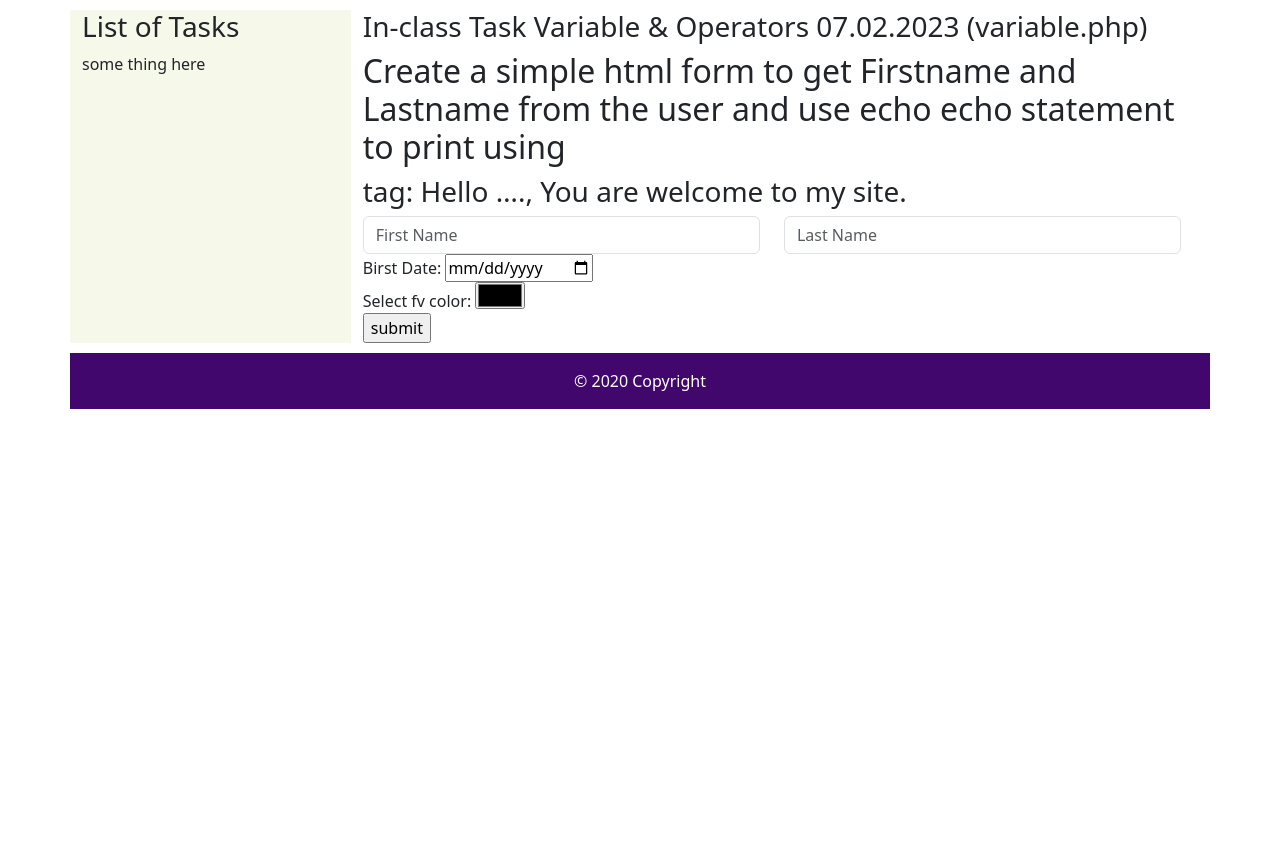
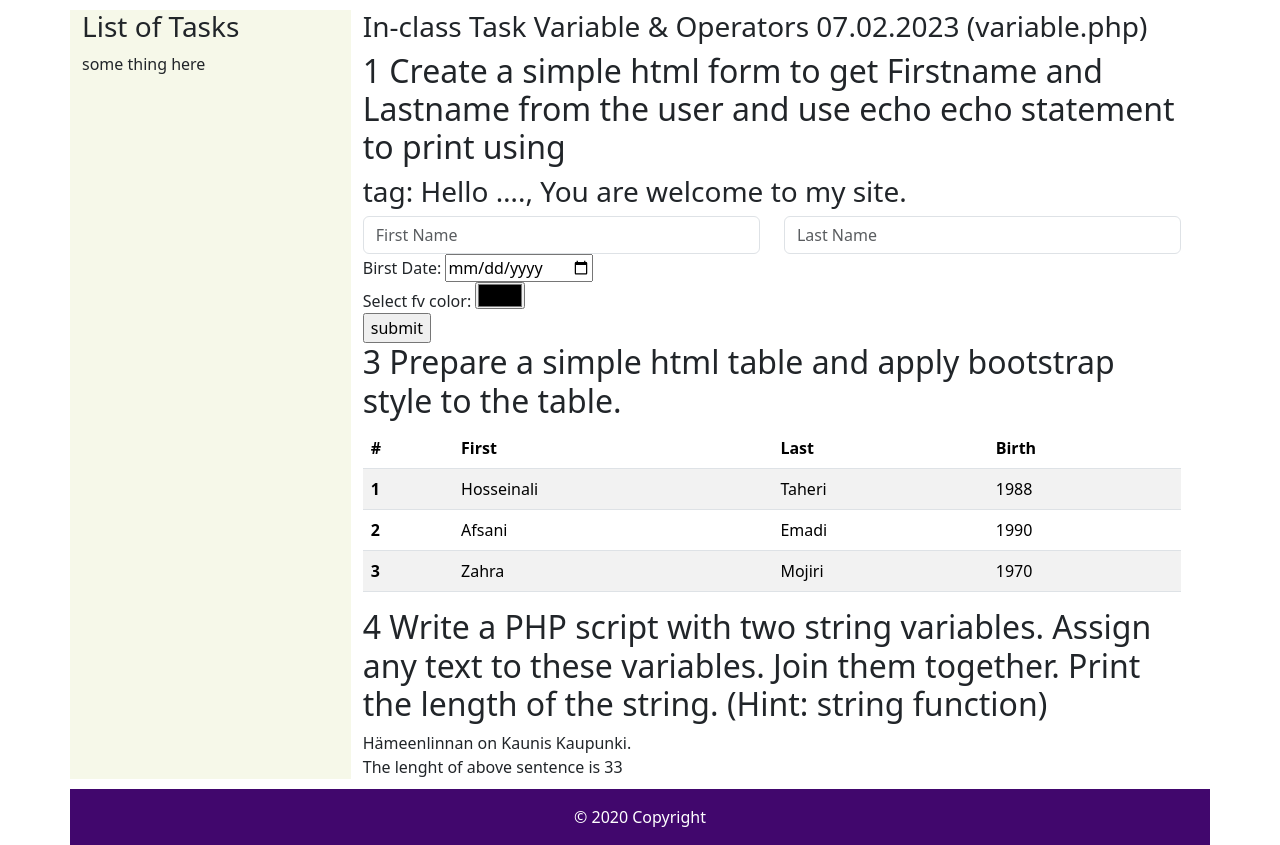
Before and after one commit to hataheriandani/hosseinali_taheri_tasks, a PHP site: page /excercise3/variable.php in a window 1280 px wide. Shown: the part 56-901 px from the top of the page. Before the commit the page ends 465 px from the top, so only its background shows below. Run offline with PHP 8.4, Linux system fonts and the light colour scheme; data that the repository does not hold is empty.

Commit message:
Question 4 is coplete

```diff
--- a/layout/excercise3/variable.php
+++ b/layout/excercise3/variable.php
@@ -2,9 +2,9 @@
 <h3>In-class Task Variable & Operators 07.02.2023 (variable.php)
 </h3>
 <h2>
-Create a simple html form to get Firstname and Lastname from the
- user and use echo echo statement to print using <h3>
-    tag: Hello …., You are welcome to my site.
+1 Create a simple html form to get Firstname and Lastname from the
+user and use echo echo statement to print using <h3>
+tag: Hello …., You are welcome to my site.
 </h2>
 <form action="action.php" method="post">
 <div class="row">
@@ -20,5 +20,49 @@ Create a simple html form to get Firstname and Lastname from the
     <input type="submit" value="submit"><br>
 
 </form>
+<h2>
+3 Prepare a simple html table and apply bootstrap style to the table.
+</h2>
+<table class="table table-striped">
+  <thead>
+    <tr>
+      <th scope="col">#</th>
+      <th scope="col">First</th>
+      <th scope="col">Last</th>
+      <th scope="col">Birth</th>
+    </tr>
+  </thead>
+  <tbody>
+    <tr>
+      <th scope="row">1</th>
+      <td>Hosseinali</td>
+      <td>Taheri</td>
+      <td>1988</td>
+    </tr>
+    <tr>
+      <th scope="row">2</th>
+      <td>Afsani</td>
+      <td>Emadi</td>
+      <td>1990</td>
+    </tr>
+    <tr>
+      <th scope="row">3</th>
+      <td>Zahra</td>
+      <td>Mojiri</td>
+      <td>1970</td>
+    </tr>
+  </tbody>
+</table>
+<h2>
+4 Write a PHP script with two string variables. Assign any text to these variables. Join them together.
+Print the length of the string. (Hint: string function)
+</h2>
+<?php
+$city = "Hämeenlinnan";
+$verb = "on";
+$adjective = "Kaunis Kaupunki.";
+echo $sentence= $city . " " .$verb. " " . $adjective;
+echo "<br>" ."The lenght of above sentence is " . strlen($sentence);
+ ?>
 
 <?php include "footer.php"?>
```
Also changed, not shown: Team13/variable.php (+5 -2 lines).
